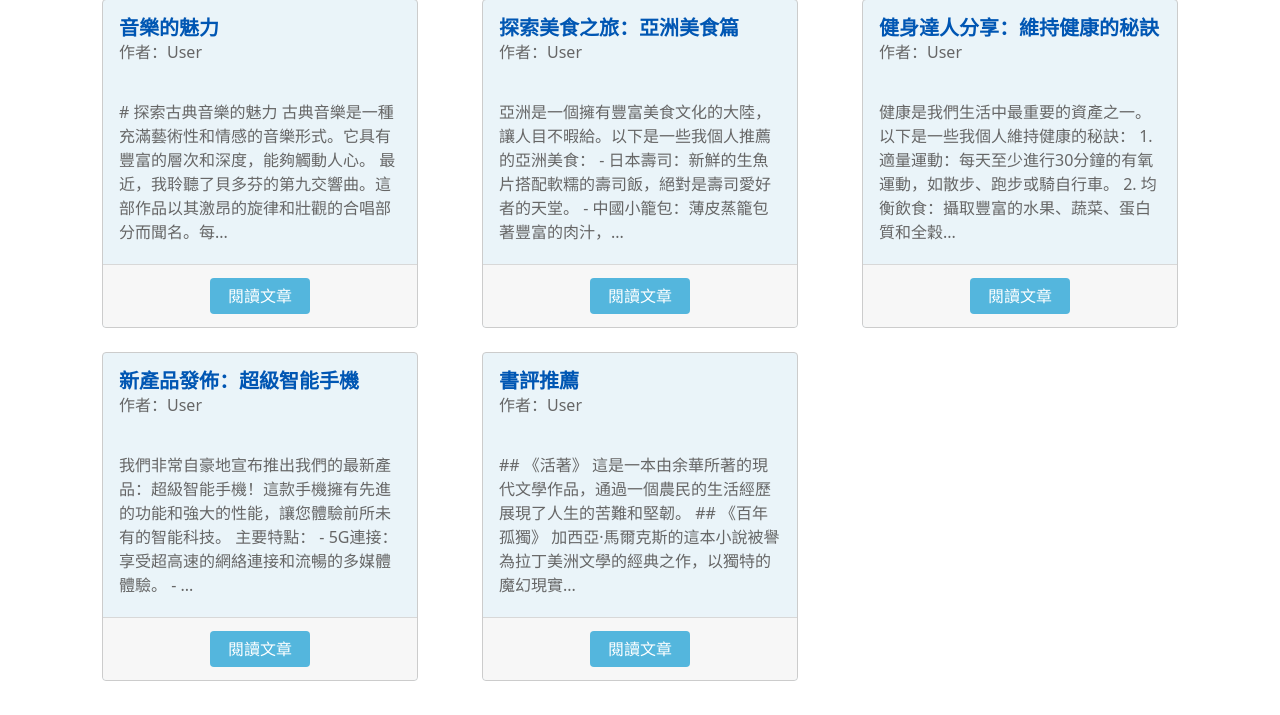
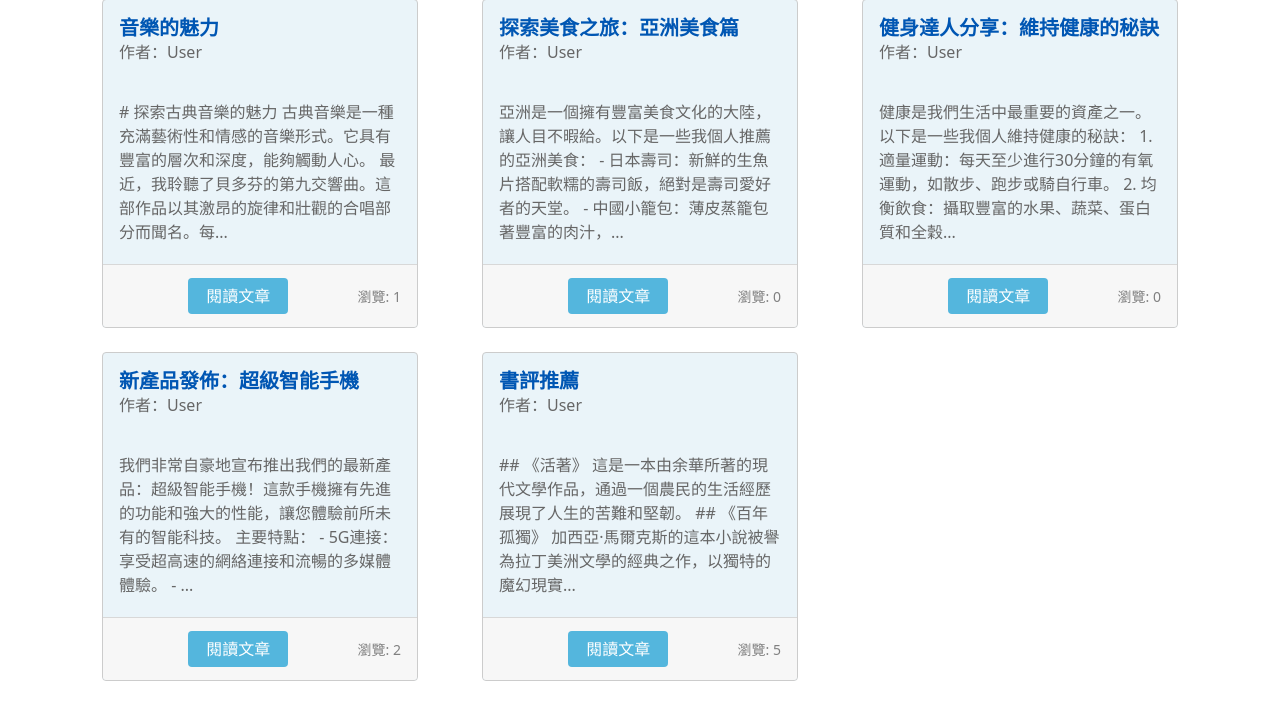
Before and after one commit to Amy481/bluewhale-blog, a Django app: page /article/article-list/ in a window 1280 px wide. Shown: the part 85-800 px from the top of the page. Run offline with Django 3.2, Linux system fonts and the light colour scheme; a user stored in the database is signed in; data comes from the database, SQL or seed files in the repository; both versions use the stored data as it was after the commit.

Commit message:
'瀏覽數完成，刪除用戶還沒'

```diff
--- a/myblog/article/views.py
+++ b/myblog/article/views.py
@@ -16,6 +16,8 @@ def article_main(request):
 def article_detail(request, id):
     # 如果用戶已登入
     article = ArticlePost.objects.get(id=id)
+    article.total_views += 1
+    article.save(update_fields=['total_views'])
     # 讓html可適應markdown語法
     article.body = markdown.markdown(article.body, extensions=['markdown.extensions.extra', 'markdown.extensions.codehilite'])
     context = {'article': article}
@@ -64,6 +66,11 @@ def article_create(request):
 def article_delete(request, id):
     # 根據id刪除對應文章
     article = ArticlePost.objects.get(id=id)
+
+     # 過濾非作者的用戶
+    if request.user != article.author:
+        return HttpResponse("抱歉，你無權修改這篇文章。")
+
     article.delete()
     return redirect("article:article_list")
 
@@ -73,6 +80,11 @@ def article_delete(request, id):
 def article_update(request, id):
     # 獲取文章id
     article = ArticlePost.objects.get(id=id)
+
+     # 過濾非作者的用戶
+    if request.user != article.author:
+        return HttpResponse("抱歉，你無權修改這篇文章。")
+
     # 用戶提交數據(POST)
     if request.method == "POST":
         article_post_form = ArticlePostForm(data=request.POST)
--- a/myblog/templates/article/detail.html
+++ b/myblog/templates/article/detail.html
@@ -12,12 +12,16 @@
         <h1 class="col-12 mt-4 mb-4">{{ article.title }}</h1>
         <div class="col-12 alert alert-success">
             作者：{{ article.author }}
+            <br>
+            瀏覽：{{ article.total_views }}
+
             <!--只開放文章作者自己編輯和刪除文章-->
             {% if user.is_authenticated and user == article.author %}
             <a href="{% url 'article:article_delete' article.id %}">刪除文章</a>
             <a href="{% url 'article:article_update' article.id %}">編輯文章</a>
             {% endif %}
         </div>
+
         <!--文章內容-->
         <div class="col-12">
             <p>{{ article.body|safe }}</p>
--- a/myblog/templates/article/list.html
+++ b/myblog/templates/article/list.html
@@ -26,6 +26,12 @@
                 </div>
                 <div class="card-footer">
                     <a href="{% url 'article:article_detail' article.id %}" class="btn">閱讀文章</a>
+                        <!-- 顯示瀏覽量 -->
+                    <span>
+                        <small class="col align-self-end" style="color: gray;">
+                            瀏覽: {{ article.total_views }}
+                        </small>
+                    </span>
                 </div>
             </div>
         </div>
```
Also changed, not shown: myblog/userprofile/views.py (+4 -4 lines), myblog/db.sqlite3.
